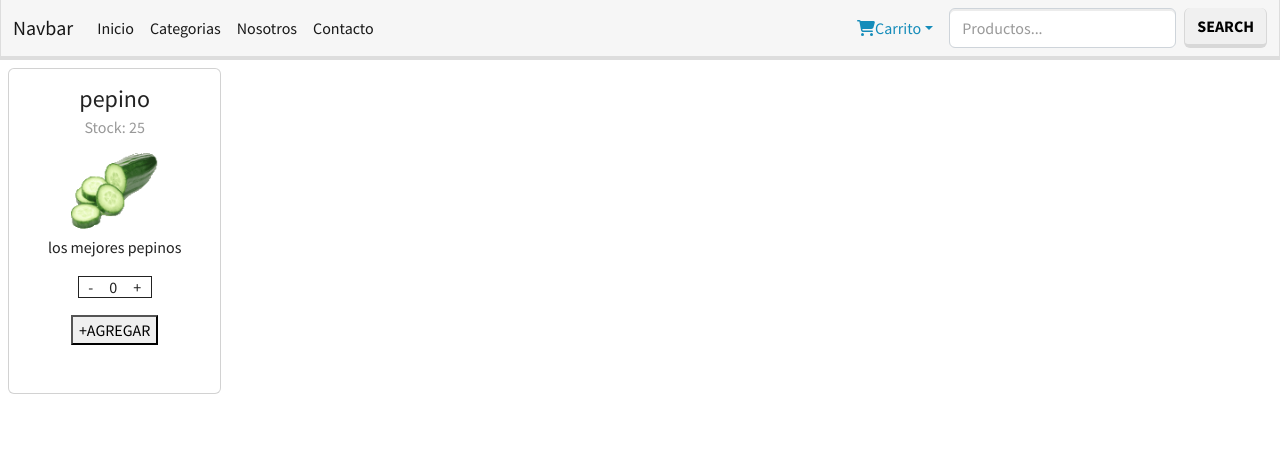
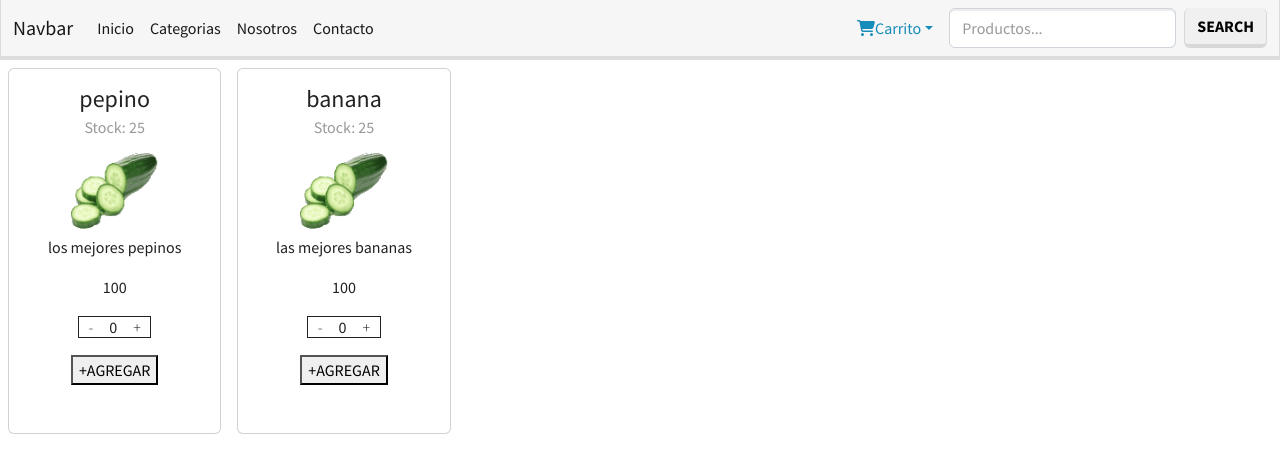
Before and after one commit to estebanperren/prueba, a React (Create React App) app: page / in a window 1280 px wide. Shown: the top 472 px of the page. Built offline with nearby package versions, Linux system fonts and the light colour scheme.

Commit message:
Catálogo con MAPS y Promises

```diff
--- a/src/components/App.jsx
+++ b/src/components/App.jsx
@@ -1,16 +1,14 @@
 import "./App.css";
-import Item from "./cards/Item";
 import "./cards/Card.css"
 import "./cart/Count.css"
 
 import Navbar from "./navbar/Navbar";
+import ItemList from "./cards/ItemList";
 
 function App() {
 
 
-  const articulos = [
-    { nombre: "pepino", descripcion:"los mejores pepinos", stock: 25, img: "/images/pepino.png" },
-  ];
+
 
   return (
     <>
@@ -18,7 +16,7 @@ function App() {
       <Navbar />
     </div>
     <div>
-          <Item articulos={articulos} />
+          <ItemList />
          </div>
           </>
   );
--- a/src/components/cards/Card.css
+++ b/src/components/cards/Card.css
@@ -1,4 +1,5 @@
 .card{
     text-align: center;
 margin: 0.5rem;
+float: left;
 }
--- a/src/components/cards/Item.jsx
+++ b/src/components/cards/Item.jsx
@@ -1,7 +1,6 @@
-import { isFocusable } from "@testing-library/user-event/dist/utils";
 import React from "react";
 import ItemCount from "../cart/ItemCount";
-export default function Item({ articulos, onAdd}) {
+export default function Item({articulo}) {
   function onAdd(count, articulo){
     if(count>0 && count <= articulo.stock )
     console.log(`Se agrego correctamente ${count} unidades de ${articulo.nombre} al carrito` )
@@ -9,8 +8,7 @@ export default function Item({ articulos, onAdd}) {
 
   return (
     <>
-      {articulos.map((articulo) => (
-        <div className="card col-lg-2 col-md-4 col-sm-6">
+        <div  className="card col-lg-2 col-md-4 col-sm-6">
           <div className="card-body">
             <h4 className="card-title">{articulo.nombre}</h4>
             <h6 className="card-subtitle mb-2 text-muted">Stock: {articulo?.stock}</h6>
@@ -20,7 +18,7 @@ export default function Item({ articulos, onAdd}) {
         <ItemCount articulo={articulo} onAdd={onAdd} />
           </div>
         </div>
-      ))}
+
     </>
   );
 }
--- /dev/null
+++ b/src/components/cards/ItemList.jsx
@@ -0,0 +1,54 @@
+import React, { useEffect, useState } from "react";
+import Item from "./Item";
+const productos = [
+  {
+    nombre: "pepino",
+    descripcion: "los mejores pepinos",
+    stock: 25,
+    precio: 100,
+    img: "/images/pepino.png",
+  },
+  {
+    nombre: "banana",
+    descripcion: "las mejores bananas",
+    stock: 25,
+    precio: 100,
+    img: "/images/pepino.png",
+  },
+];
+function connection(verdadero) {
+  const valor = new Promise((res, rej) => {
+    if (verdadero) {
+        setTimeout(() => {
+            res(productos)
+        }, 2000);
+    } else {
+      rej("error en la conexion");
+    }
+  });
+
+  return valor;
+}
+const ItemList = () => {
+  const [articulos, setArticulos] = useState([]);
+useEffect(() => {
+
+
+  connection(true)
+  .then((articulos) => {
+    const listadoarticulos = articulos.map((articulo, indice) => (
+      <Item articulo={articulo} key={indice} />
+    ));
+
+    setArticulos(listadoarticulos)
+
+  })
+
+  .catch(error =>{
+    console.log(error)
+  })
+}, []);
+  return <>{articulos}</>;
+};
+
+export default ItemList;
--- a/src/components/cart/Count.css
+++ b/src/components/cart/Count.css
@@ -8,4 +8,12 @@
 .count *{
 margin-left: 0.5rem;
 margin-right: 0.5rem;
+user-select: none;
+  -moz-user-select: none;
+  -webkit-user-select: none;
+  -ms-user-select: none;
 }
+.count a{
+font-weight: 100;
+    cursor: pointer;
+}
--- a/src/components/cart/ItemListContainer.jsx
+++ b/src/components/cart/ItemListContainer.jsx
@@ -4,10 +4,10 @@ const ItemListContainer = ({ articulos }) => {
   return (
     <>
       <span>Articulos en el carrito:</span>
-      {articulos.map((articulo) => (
-        <>
-          <ul className="list-group">
-            <li className="list-group-item d-flex justify-content-between align-items-center">
+      <ul className="list-group">
+
+      {articulos.map((articulo, indice) => (
+            <li key={indice} className="list-group-item d-flex justify-content-between align-items-center">
               <img src={articulo.img} alt={articulo.nombre} width="25%" />
               {articulo.nombre}
 
@@ -15,9 +15,9 @@ const ItemListContainer = ({ articulos }) => {
                 {articulo.cantidad}
               </span>
             </li>
-          </ul>
-        </>
       ))}
+                </ul>
+
     </>
   );
 };
--- a/src/components/navbar/Menu.jsx
+++ b/src/components/navbar/Menu.jsx
@@ -10,8 +10,8 @@ const Menu = () => {
     return (
         <>
           <ul className="navbar-nav me-auto">
-            { valores.map( valor =>(
-                <li className="nav-item">
+            { valores.map( (valor, indice) =>(
+                <li key={indice} className="nav-item">
                 <a className="nav-link active" href={valor.href}>
                 {valor.texto}
                 </a>
```
